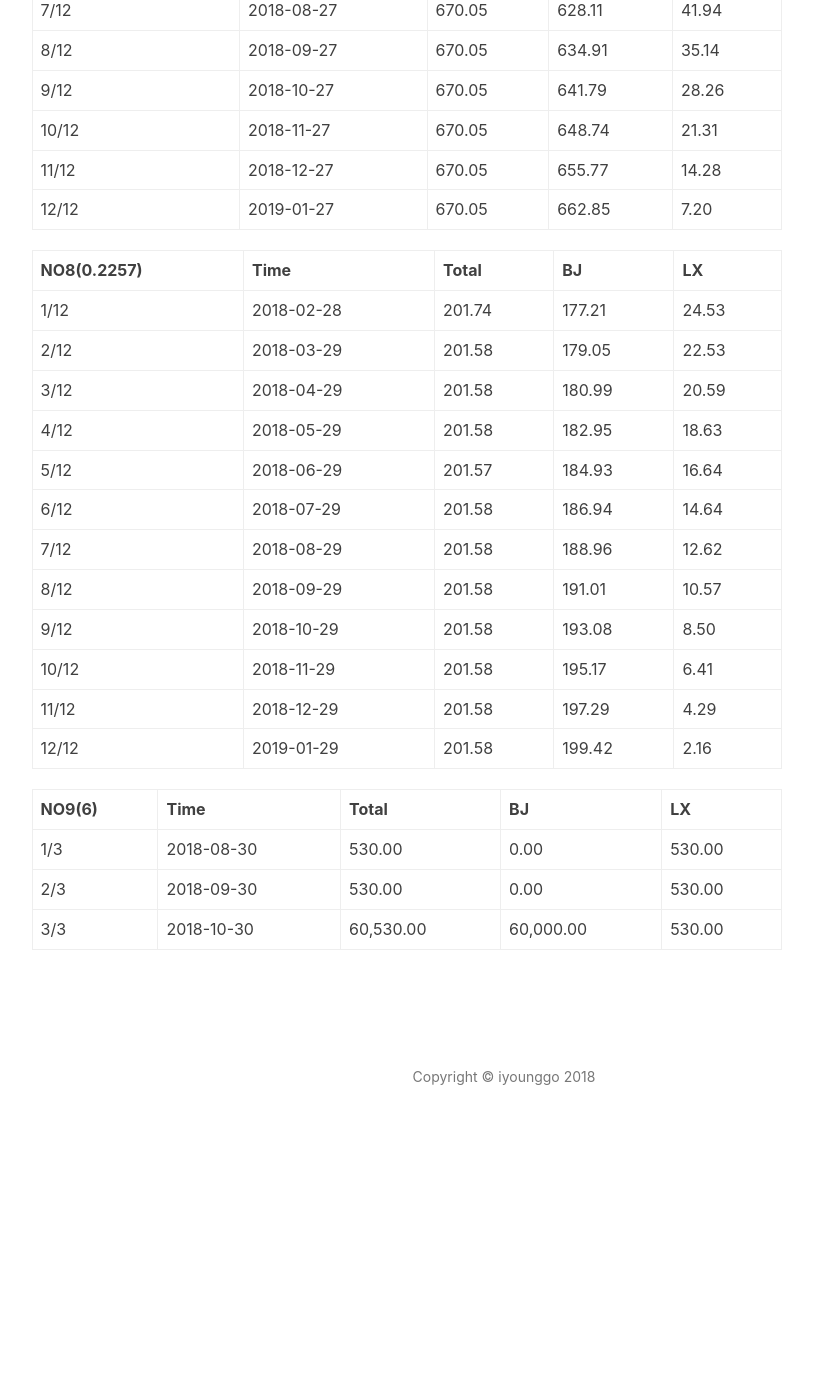
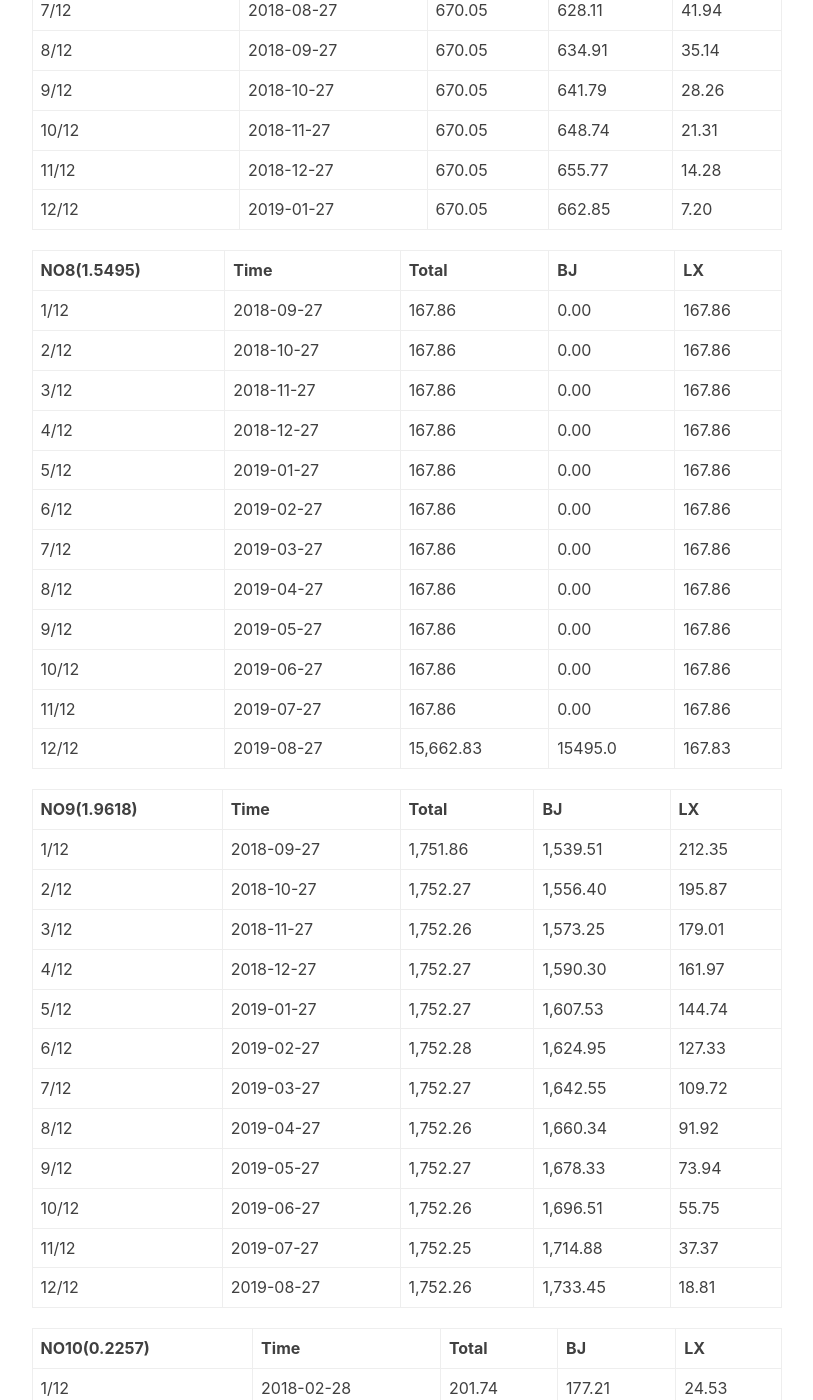
Before and after one commit to iyounggo/iyounggo.github.com, a Jekyll site: the page built from lend.md, in a window 1280 px wide and 1400 px high, scrolled down 3004 px. Shown: the whole window, without its empty margins (136-949 px from the left). Built offline with Jekyll 4.4.1, drawn with Linux system fonts in a browser that asks for light colours; nearby versions of some CDN libraries; comment, search, counter and statistics services are not loaded; before the commit the page ends 4185 px from its top, so only the background shows below that.

Commit message:
update lend

```diff
--- a/lend.md
+++ b/lend.md
@@ -83,7 +83,37 @@ description: "debt 2018-01-31"
 |11/12		   |2018-12-27	|670.05   |655.77   |14.28
 |12/12		   |2019-01-27	|670.05   |662.85   |7.20
 
-|NO8(0.2257)   |Time	    |Total	  |BJ 		|LX
+|NO8(1.5495)   |Time        |Total    |BJ		|LX
+|--------------|------------|---------|---------|
+|1/12  		   |2018-09-27	|167.86   |0.00 	|167.86
+|2/12  		   |2018-10-27	|167.86   |0.00 	|167.86
+|3/12  		   |2018-11-27	|167.86   |0.00 	|167.86
+|4/12  		   |2018-12-27	|167.86   |0.00 	|167.86
+|5/12  		   |2019-01-27	|167.86   |0.00 	|167.86
+|6/12  		   |2019-02-27	|167.86   |0.00 	|167.86
+|7/12  		   |2019-03-27	|167.86   |0.00 	|167.86
+|8/12  		   |2019-04-27	|167.86   |0.00 	|167.86
+|9/12  		   |2019-05-27	|167.86   |0.00 	|167.86
+|10/12 		   |2019-06-27	|167.86   |0.00 	|167.86
+|11/12 		   |2019-07-27	|167.86   |0.00 	|167.86
+|12/12 		   |2019-08-27	|15,662.83|15495.0  |167.83
+
+|NO9(1.9618)   |Time        |Total    |BJ		|LX
+|--------------|------------|---------|---------|
+|1/12 		   |2018-09-27  |1,751.86 |1,539.51 |212.35
+|2/12 		   |2018-10-27  |1,752.27 |1,556.40 |195.87
+|3/12 		   |2018-11-27  |1,752.26 |1,573.25 |179.01
+|4/12 		   |2018-12-27  |1,752.27 |1,590.30 |161.97
+|5/12 		   |2019-01-27  |1,752.27 |1,607.53 |144.74
+|6/12 		   |2019-02-27  |1,752.28 |1,624.95 |127.33
+|7/12 		   |2019-03-27  |1,752.27 |1,642.55 |109.72
+|8/12 		   |2019-04-27  |1,752.26 |1,660.34 |91.92
+|9/12 		   |2019-05-27  |1,752.27 |1,678.33 |73.94
+|10/12		   |2019-06-27  |1,752.26 |1,696.51 |55.75
+|11/12		   |2019-07-27  |1,752.25 |1,714.88 |37.37
+|12/12		   |2019-08-27  |1,752.26 |1,733.45 |18.81
+
+|NO10(0.2257)   |Time	    |Total	  |BJ 		|LX
 |--------------|------------|---------|---------|
 |1/12 		   |2018-02-28	|201.74   |177.21   |24.53
 |2/12 		   |2018-03-29	|201.58   |179.05   |22.53
```
Also changed, not shown: other parts of lend.md (+1 -2 lines).
